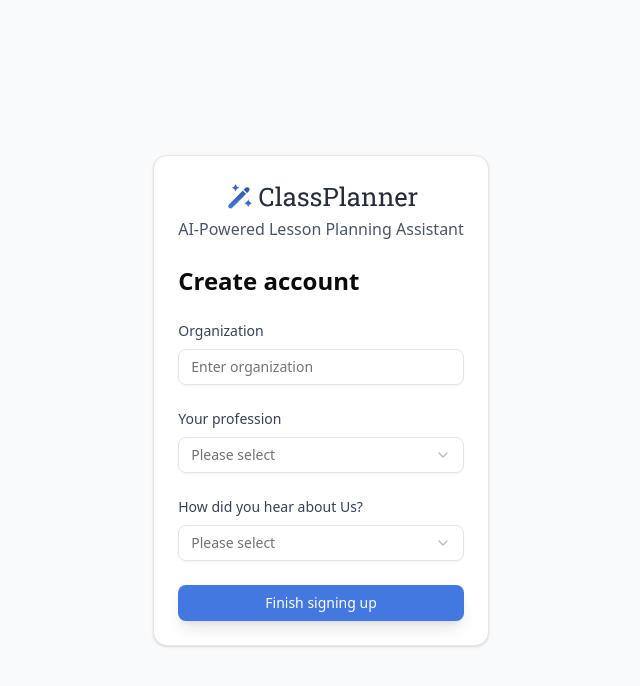
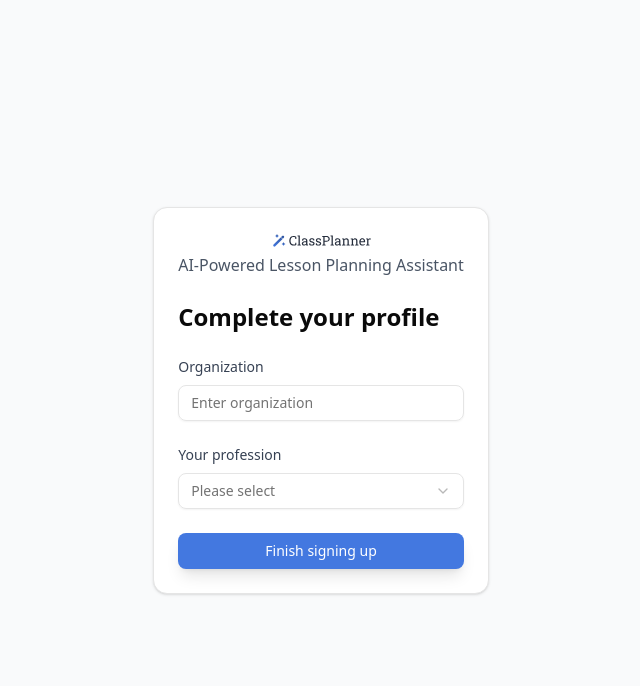
Before and after one commit to naveedalirehmani/classpilot, a Next.js app: page /signingoogle in a window 1280 px wide. Shown: the top 686 px of the page, without its empty margins (319-959 px from the left). Built offline with nearby package versions, Linux system fonts and the light colour scheme.

Commit message:
fix validation issues

```diff
--- a/src/components/auth/SetNewPasswordForm.tsx
+++ b/src/components/auth/SetNewPasswordForm.tsx
@@ -2,13 +2,14 @@ import React from "react";
 import { useForm } from "react-hook-form";
 import { zodResolver } from "@hookform/resolvers/zod";
 import { forgotPasswordSchema } from "@/lib/schema";
-import { Card, CardContent, CardHeader, CardTitle } from "@/components/ui/card";
+import { Card, CardContent, CardHeader } from "@/components/ui/card";
 import { Button } from "@/components/ui/button";
 import { Input } from "@/components/ui/input";
 import { Label } from "@/components/ui/label";
-import { Eye, EyeOff, Pencil } from "lucide-react";
+import { Eye, EyeOff } from "lucide-react";
 import { z } from "zod";
 import Image from "next/image";
+import { Routes } from "@/lib/routes";
 
 // Define form values type based on schema
 export type ForgotPasswordValues = z.infer<typeof forgotPasswordSchema>;
@@ -25,9 +26,19 @@ const SetNewPasswordForm = () => {
 
   const [showPassword, setShowPassword] = React.useState(false);
   const [showConfirmPassword, setShowConfirmPassword] = React.useState(false);
+  const [isSubmitting, setIsSubmitting] = React.useState(false);
 
-  const onSubmit = (data: ForgotPasswordValues) => {
-    console.log("Password set successfully:", data);
+  const password = watch("password");
+
+  const onSubmit = async (data: ForgotPasswordValues) => {
+    try {
+      setIsSubmitting(true);
+      console.log("Password set successfully:", data);
+    } catch (error) {
+      console.error("Error setting password:", error);
+    } finally {
+      setIsSubmitting(false);
+    }
   };
 
   return (
@@ -35,11 +46,12 @@ const SetNewPasswordForm = () => {
       <CardHeader className="flex flex-col items-start space-y-1.5 pb-4">
         <div className="flex items-center mb-2 mx-auto">
           <Image
-          src="/logo.svg"
-          alt="logo"
-          className="w-full mx-auto"
-          width={100}
-          height={100}/>
+            src="/logo.svg"
+            alt="logo"
+            className="w-full mx-auto"
+            width={100}
+            height={100}
+          />
         </div>
         <p className="text-sm text-gray-500 mx-auto">
           AI-Powered Lesson Planning Assistant
@@ -70,11 +82,7 @@ const SetNewPasswordForm = () => {
                 className="absolute right-0 top-0 h-full px-3 py-2 text-gray-400"
                 onClick={() => setShowPassword(!showPassword)}
               >
-                {showPassword ? (
-                  <EyeOff className="h-4 w-4" />
-                ) : (
-                  <Eye className="h-4 w-4" />
-                )}
+                {showPassword ? <EyeOff className="h-4 w-4" /> : <Eye className="h-4 w-4" />}
               </Button>
             </div>
             {errors.password && (
@@ -90,7 +98,10 @@ const SetNewPasswordForm = () => {
                 type={showConfirmPassword ? "text" : "password"}
                 className="pr-10"
                 placeholder="********"
-                {...register("confirmPassword")}
+                {...register("confirmPassword", {
+                  validate: (value) =>
+                    value === password || "Passwords do not match",
+                })}
               />
               <Button
                 type="button"
@@ -99,11 +110,7 @@ const SetNewPasswordForm = () => {
                 className="absolute right-0 top-0 h-full px-3 py-2 text-gray-400"
                 onClick={() => setShowConfirmPassword(!showConfirmPassword)}
               >
-                {showConfirmPassword ? (
-                  <EyeOff className="h-4 w-4" />
-                ) : (
-                  <Eye className="h-4 w-4" />
-                )}
+                {showConfirmPassword ? <EyeOff className="h-4 w-4" /> : <Eye className="h-4 w-4" />}
               </Button>
             </div>
             {errors.confirmPassword && (
@@ -116,8 +123,9 @@ const SetNewPasswordForm = () => {
           <Button
             type="submit"
             className="w-full bg-blue-500 hover:bg-blue-600"
+            disabled={isSubmitting}
           >
-            Set Password
+            {isSubmitting ? "Setting Password..." : "Set Password"}
           </Button>
         </form>
       </CardContent>
--- a/src/components/auth/signinGoogle.tsx
+++ b/src/components/auth/signinGoogle.tsx
@@ -1,62 +1,44 @@
+"use client";
+
 import React from "react";
-import { Card, CardContent } from "@/components/ui/card";
+import { useRouter } from "next/navigation";
+import { useForm } from "react-hook-form";
 import { Input } from "@/components/ui/input";
 import { Button } from "@/components/ui/button";
-import {
-  Select,
-  SelectContent,
-  SelectItem,
-  SelectTrigger,
-  SelectValue,
-} from "@/components/ui/select";
+import { Select, SelectContent, SelectItem, SelectTrigger, SelectValue } from "@/components/ui/select";
+import { Card, CardContent } from "@/components/ui/card";
 import Image from "next/image";
 
 export default function SignInGoogle() {
+  const router = useRouter();
+  const { register, handleSubmit } = useForm();
+
+  const onSubmit = (data :any) => {
+    console.log("User details:", data);
+    router.push("/dashboard");
+  };
+
   return (
     <div className="flex justify-center items-center min-h-screen bg-gray-50">
       <Card className="w-full max-w-md p-6">
         <div className="flex flex-col items-center">
-          <div className="flex items-center gap-2 text-xl font-semibold text-gray-800">
-            <Image
-              src="/logo.svg"
-              className="w-fit"
-              alt="Logo"
-              width={24}
-              height={24}
-            />
-          </div>
-          <p className="text-gray-600 mt-1">
-            AI-Powered Lesson Planning Assistant
-          </p>
+          <Image src="/logo.svg" alt="Logo" width={100} height={100} />
+          <p className="text-gray-600 mt-1">AI-Powered Lesson Planning Assistant</p>
         </div>
 
         <CardContent className="p-0">
-          <h2 className="text-2xl font-bold mb-6">Create account</h2>
+          <h2 className="text-2xl font-bold mb-6">Complete your profile</h2>
 
-          <div className="space-y-6">
+          <form onSubmit={handleSubmit(onSubmit)} className="space-y-6">
             <div className="space-y-2">
-              <label
-                htmlFor="organization"
-                className="block text-sm font-medium text-gray-700"
-              >
-                Organization
-              </label>
-              <Input
-                id="organization"
-                placeholder="Enter organization"
-                className="w-full"
-              />
+              <label className="block text-sm font-medium text-gray-700">Organization</label>
+              <Input id="organization" {...register("organization")} placeholder="Enter organization" />
             </div>
 
             <div className="space-y-2">
-              <label
-                htmlFor="profession"
-                className="block text-sm font-medium text-gray-700"
-              >
-                Your profession
-              </label>
+              <label className="block text-sm font-medium text-gray-700">Your profession</label>
               <Select>
-                <SelectTrigger id="profession" className="w-full">
+                <SelectTrigger className="w-full">
                   <SelectValue placeholder="Please select" />
                 </SelectTrigger>
                 <SelectContent>
@@ -68,31 +50,10 @@ export default function SignInGoogle() {
               </Select>
             </div>
 
-            <div className="space-y-2">
-              <label
-                htmlFor="referral"
-                className="block text-sm font-medium text-gray-700"
-              >
-                How did you hear about Us?
-              </label>
-              <Select>
-                <SelectTrigger id="referral" className="w-full">
-                  <SelectValue placeholder="Please select" />
-                </SelectTrigger>
-                <SelectContent>
-                  <SelectItem value="social">Social Media</SelectItem>
-                  <SelectItem value="friend">Friend/Colleague</SelectItem>
-                  <SelectItem value="search">Search Engine</SelectItem>
-                  <SelectItem value="ad">Advertisement</SelectItem>
-                  <SelectItem value="other">Other</SelectItem>
-                </SelectContent>
-              </Select>
-            </div>
-
-            <Button className="w-full bg-blue hover:bg-blue-600 text-white py-2 shadow-lg">
+            <Button type="submit" className="w-full bg-blue hover:bg-blue-600 text-white py-2 shadow-lg">
               Finish signing up
             </Button>
-          </div>
+          </form>
         </CardContent>
       </Card>
     </div>
--- a/src/components/auth/signupForm.tsx
+++ b/src/components/auth/signupForm.tsx
@@ -1,18 +1,18 @@
 "use client";
 import React, { useState, useEffect } from "react";
+import { useRouter } from "next/navigation";
 import { useForm, FormProvider } from "react-hook-form";
 import { zodResolver } from "@hookform/resolvers/zod";
 import { Card, CardContent, CardHeader, CardFooter } from "@/components/ui/card";
 import { Button } from "@/components/ui/button";
 import Image from "next/image";
-// import { useRouter } from "next/navigation";
 import { EmailSignUp } from "@/components/steps/EmailSignUp";
 import { PersonalInfoForm } from "@/components/steps/PersonalInfoForm";
 import { OrganizationInfoForm } from "@/components/steps/OrganizationInfoForm";
 import { signUpSchema, SignUpFormValues } from "@/lib/schema";
 
 export function SignUpForm() {
-  // const router = useRouter();
+  const router = useRouter();
   const [currentStep, setCurrentStep] = useState(0);
   const [showPassword, setShowPassword] = useState(false);
   const totalSteps = 3;
@@ -31,46 +31,30 @@ export function SignUpForm() {
   });
 
   const { handleSubmit, trigger, formState } = methods;
+
   useEffect(() => {
     console.log("Current step:", currentStep);
   }, [currentStep]);
 
-  const onSubmit = (data: SignUpFormValues) => {
+  const onSubmit = async (data: SignUpFormValues) => {
     console.log("Form submitted:", data);
 
-    // Save the form data in an object
-    const formData = {
-      email: data.email,
-      fullName: data.fullName,
-      password: data.password,
-      organization: data.organization,
-      profession: data.profession,
-      referral: data.referral,
-    };
+    try {
+      const response = await fetch("/api/signup", {
+        method: "POST",
+        headers: { "Content-Type": "application/json" },
+        body: JSON.stringify(data),
+      });
 
-    // Save the form data in an array (if needed)
-    const formDataArray = [
-      { field: "email", value: data.email },
-      { field: "fullName", value: data.fullName },
-      { field: "password", value: data.password },
-      { field: "organization", value: data.organization },
-      { field: "profession", value: data.profession },
-      { field: "referral", value: data.referral },
-    ];
-
-    console.log("Form Data (Object):", formData);
-    console.log("Form Data (Array):", formDataArray);
-
-    // You can now send this data to your backend or store it in state/local storage
-    // For example, sending to an API:
-    // fetch('/api/signup', {
-    //   method: 'POST',
-    //   headers: { 'Content-Type': 'application/json' },
-    //   body: JSON.stringify(formData),
-    // });
-
-    // Redirect to the dashboard after saving the data
-    // router.push("");
+      if (response.ok) {
+        console.log("Account created successfully!");
+        router.push("/signin");
+      } else {
+        console.error("Signup failed");
+      }
+    } catch (error) {
+      console.error("Error during signup:", error);
+    }
   };
 
   const handleContinue = async () => {
@@ -80,23 +64,20 @@ export function SignUpForm() {
     switch (currentStep) {
       case 0:
         isValid = await trigger("email");
-        console.log("Email validation result:", isValid, formState.errors);
         break;
       case 1:
         isValid = await trigger(["fullName", "password"]);
-        console.log("Personal info validation result:", isValid, formState.errors);
         break;
       case 2:
         isValid = await trigger(["organization", "profession", "referral"]);
-        console.log("Organization validation result:", isValid, formState.errors);
         break;
       default:
         isValid = false;
     }
+
     if (isValid) {
-      console.log("Validation passed, moving to next step");
       if (currentStep < totalSteps - 1) {
-        setCurrentStep(prev => prev + 1);
+        setCurrentStep((prev) => prev + 1);
       } else {
         handleSubmit(onSubmit)();
       }
@@ -107,7 +88,7 @@ export function SignUpForm() {
 
   const handleBack = () => {
     if (currentStep > 0) {
-      setCurrentStep(prev => prev - 1);
+      setCurrentStep((prev) => prev - 1);
     }
   };
 
@@ -134,9 +115,14 @@ export function SignUpForm() {
         <FormProvider {...methods}>
           <form onSubmit={handleSubmit(onSubmit)}>
             {currentStep === 0 && <EmailSignUp onContinue={handleContinue} />}
-            {currentStep === 1 && <PersonalInfoForm showPassword={showPassword} setShowPassword={setShowPassword} />}
+            {currentStep === 1 && (
+              <PersonalInfoForm
+                showPassword={showPassword}
+                setShowPassword={setShowPassword}
+              />
+            )}
             {currentStep === 2 && <OrganizationInfoForm />}
-            {currentStep > 0 && (
+
             <div className="flex justify-center mt-6">
               <Button
                 type="button"
@@ -146,7 +132,6 @@ export function SignUpForm() {
                 {currentStep === totalSteps - 1 ? "Create account" : "Continue"}
               </Button>
             </div>
-            )}
           </form>
         </FormProvider>
       </CardContent>
```
Also changed, not shown: src/components/auth/signinForm.tsx (+6 -3 lines), src/components/steps/EmailSignUp.tsx (+17 -9 lines), src/components/ui/button.tsx (+10 -10 lines), src/components/ui/input.tsx (+7 -6 lines), src/lib/schema.ts (+25 -18 lines). Lines whose indentation alone changed are shown as unchanged.
